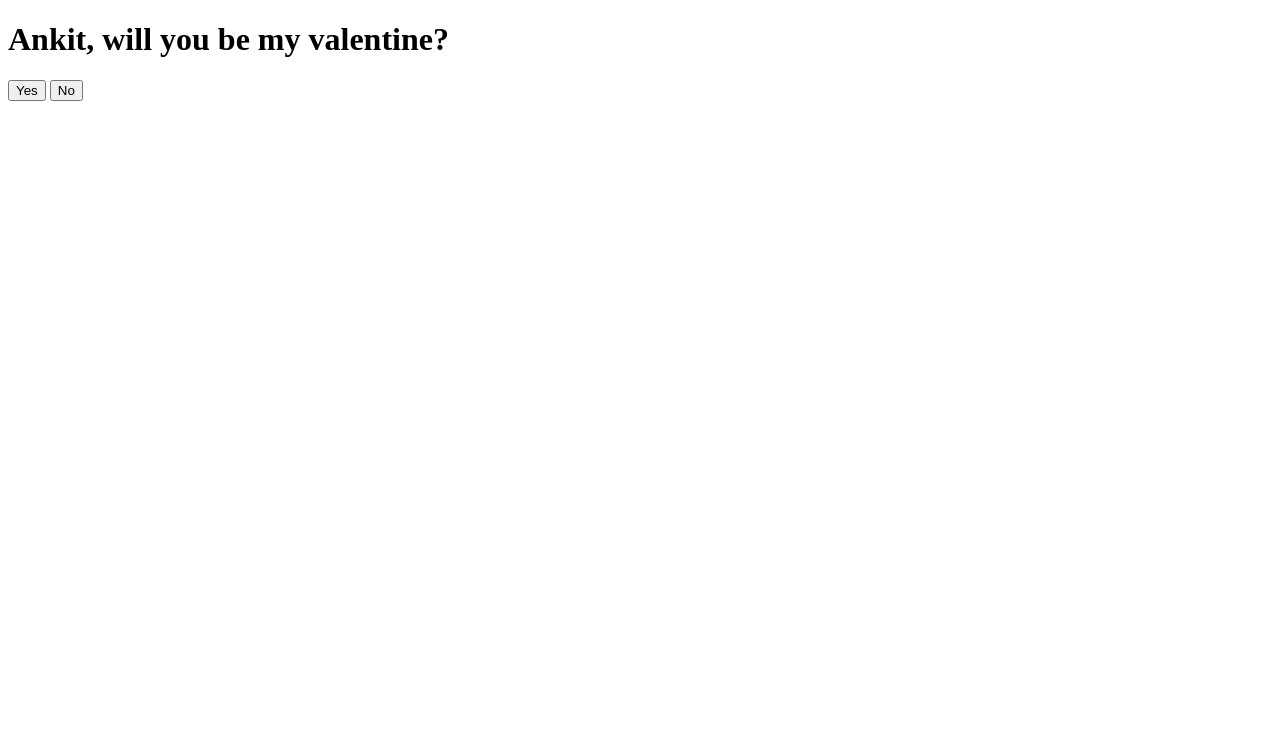
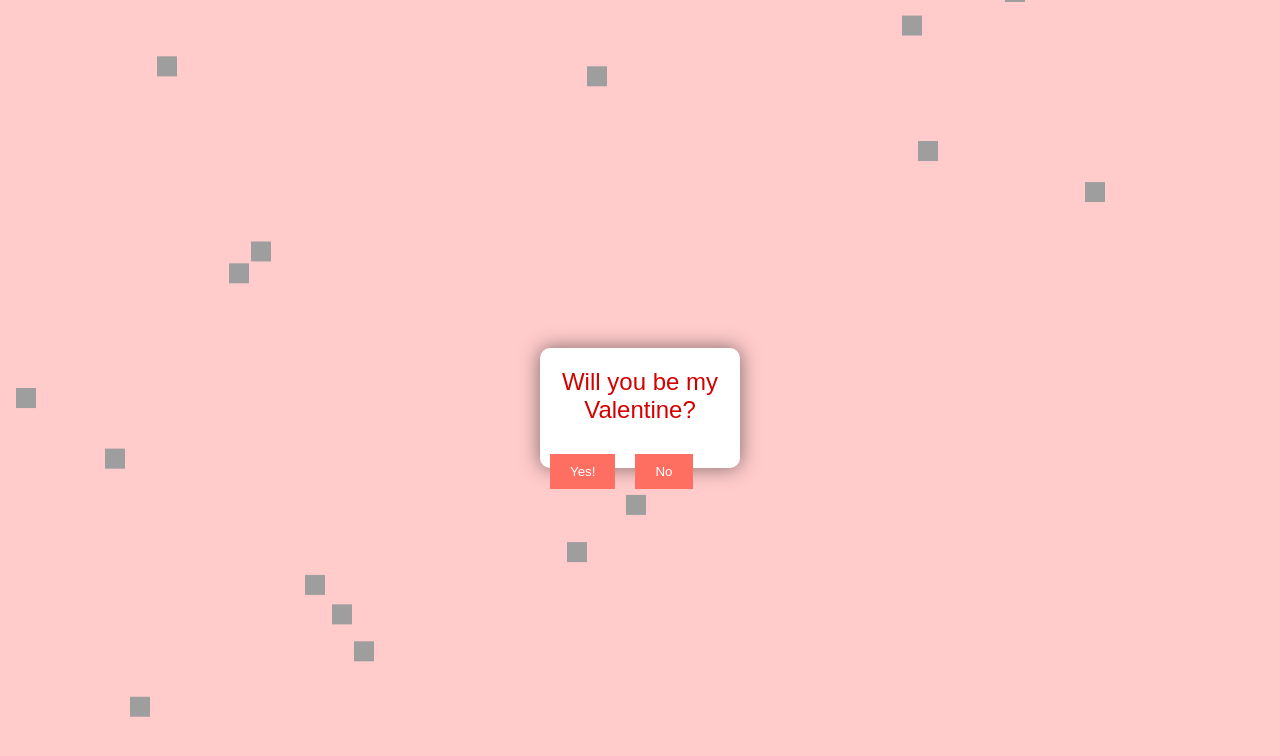
Before and after one commit to sjain79999-del/SJ, a plain HTML site: page index.html in a window 1280 px wide. Drawn offline with Linux system fonts and the light colour scheme; grey boxes are pictures that could not be loaded.

Commit message:
Updated index.html with Valentine's Day proposal

```diff
--- a/index.html
+++ b/index.html
@@ -1,19 +1,102 @@
 <!DOCTYPE html>
-<html>
+<html lang="en">
 <head>
-    <title>Valentine's Day</title>
+    <meta charset="UTF-8">
+    <meta name="viewport" content="width=device-width, initial-scale=1.0">
+    <title>Valentine's Day Proposal</title>
     <style>
-        #no-button {
-            transition: transform 0.3s;
+        body {
+            font-family: Arial, sans-serif;
+            display: flex;
+            justify-content: center;
+            align-items: center;
+            height: 100vh;
+            background-color: #ffcccb;
+            position: relative;
+            overflow: hidden;
         }
-        #no-button:hover {
-            transform: translateX(20px);
+        .envelope {
+            width: 200px;
+            height: 120px;
+            background: #fff;
+            border-radius: 10px;
+            box-shadow: 0 0 20px rgba(0,0,0,0.5);
+            position: relative;
+            animation: bounce 1s infinite;
+            z-index: 100;
+        }
+        @keyframes bounce {
+            0%, 100% { transform: translateY(0); }
+            50% { transform: translateY(-10px); }
+        }
+        .message {
+            text-align: center;
+            padding: 20px;
+            font-size: 1.5em;
+            color: #d50000;
+        }
+        .button {
+            background: #ff6f61;
+            color: #fff;
+            border: none;
+            padding: 10px 20px;
+            margin: 10px;
+            cursor: pointer;
+            transition: 0.3s;
+        }
+        .button:hover {
+            transform: scale(1.1);
+        }
+        .no-button {
+            position: absolute;
+        }
+        .floating-heart {
+            position: absolute;
+            width: 20px;
+            height: 20px;
+            background: url('https://example.com/heart.png') no-repeat;
+            animation: float 5s infinite;
+        }
+        @keyframes float {
+            0% { transform: translateY(0); }
+            50% { transform: translateY(-20px); }
+            100% { transform: translateY(0); }
+        }
+        @media (max-width: 600px) {
+            .message {
+                font-size: 1em;
+            }
         }
     </style>
 </head>
 <body>
-    <h1>Ankit, will you be my valentine?</h1>
-    <button id="yes-button">Yes</button>
-    <button id="no-button">No</button>
+    <div class="envelope">
+        <div class="message">Will you be my Valentine?</div>
+        <button class="button" onclick="acceptProposal()">Yes!</button>
+        <button class="button no-button" onclick="noResponse()">No</button>
+    </div>
+    <script>
+        function acceptProposal() {
+            alert('Yay! Happy Valentine\u2019s Day!');
+        }
+
+        function noResponse() {
+            const noButton = document.querySelector('.no-button');
+            noButton.style.transform = 'translateX(100vw)';
+            noButton.style.transition = 'transform 2s';
+        }
+    </script>
+
+    <script>
+        const createHeart = () => {
+            const heart = document.createElement('div');
+            heart.className = 'floating-heart';
+            heart.style.left = Math.random() * 100 + 'vw';
+            heart.style.bottom = Math.random() * 100 + 'vh';
+            document.body.appendChild(heart);
+            setTimeout(() => heart.remove(), 5000);
+        };
+        setInterval(createHeart, 300);
+    </script>
 </body>
 </html>
```
